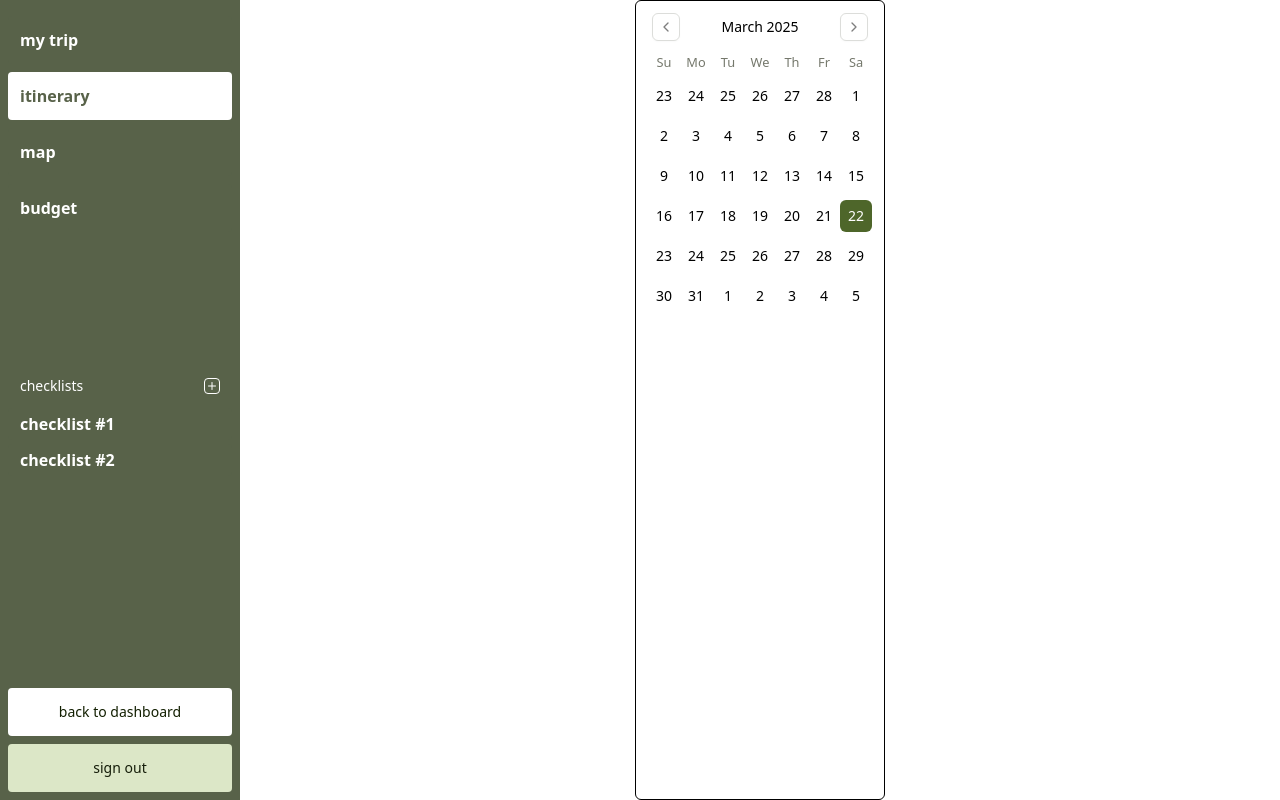
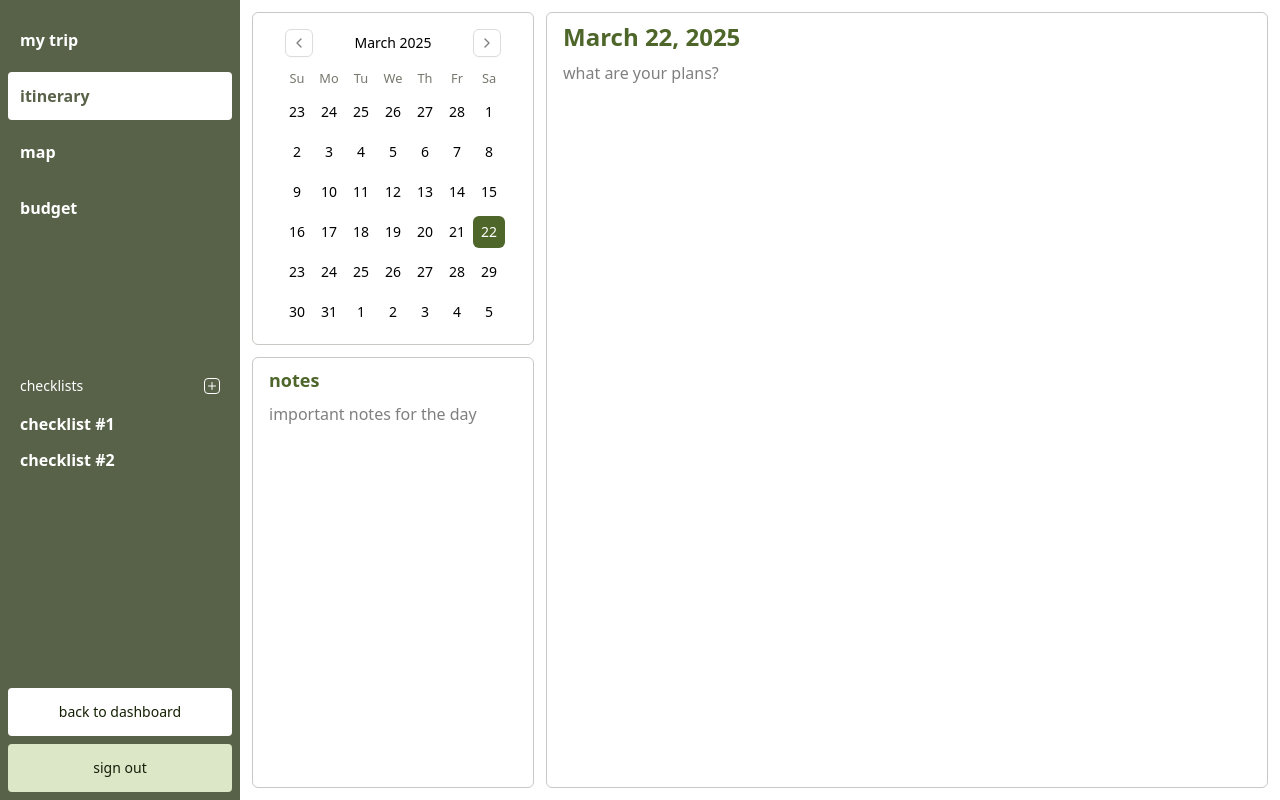
Before and after one commit to ashleybhandari/trip-planner, a React (Vite) app in the folder client/: page /trip/1/itinerary in a window 1280 px wide. Built offline with nearby package versions, Linux system fonts and the light colour scheme; sample sign-in values are in the browser's storage.

Commit message:
Add Itinerary UI

```diff
--- /dev/null
+++ b/client/src/components/itinerary/PageSection.tsx
@@ -0,0 +1,19 @@
+import { cn } from "@/lib/utils";
+
+type PageSectionProps = {
+  children: React.ReactNode;
+  className?: string;
+};
+
+export default function PageSection({ children, className }: PageSectionProps) {
+  return (
+    <section
+      className={cn(
+        "flex justify-center rounded-md border border-outline/40",
+        className
+      )}
+    >
+      {children}
+    </section>
+  );
+}
--- /dev/null
+++ b/client/src/components/itinerary/TextArea.tsx
@@ -0,0 +1,21 @@
+import { cn } from "@/lib/utils";
+
+type TextAreaProps = {
+  placeholder?: string;
+  defaultValue?: string;
+  className?: string;
+};
+
+export default function TextArea({
+  placeholder,
+  defaultValue,
+  className,
+}: TextAreaProps) {
+  return (
+    <textarea
+      placeholder={placeholder}
+      defaultValue={defaultValue}
+      className={cn("outline-0 resize-none min-h-48", className)}
+    ></textarea>
+  );
+}
--- a/client/src/components/navigation/MobileNavigation.tsx
+++ b/client/src/components/navigation/MobileNavigation.tsx
@@ -44,9 +44,9 @@ export function MobileNavigation({ className }: MobileNavigationProps) {
           >
             <AlignLeft />
           </button>
-          <div className="lowercase font-bold absolute left-1/2 top-1/2 -translate-x-1/2 -translate-y-1/2 ">
+          <h1 className="lowercase font-bold absolute left-1/2 top-1/2 -translate-x-1/2 -translate-y-1/2 ">
             {openedPageName}
-          </div>
+          </h1>
         </div>
       ) : (
         <div className="flex flex-col w-screen h-screen p-3">
--- a/client/src/components/ui/calendar.tsx
+++ b/client/src/components/ui/calendar.tsx
@@ -14,7 +14,7 @@ function Calendar({
   return (
     <DayPicker
       showOutsideDays={showOutsideDays}
-      className={cn("p-3", className)}
+      className={cn("p-3 w-fit h-fit", className)}
       classNames={{
         months: "flex flex-col sm:flex-row gap-2",
         month: "flex flex-col gap-4",
--- a/client/src/views/ItineraryView.tsx
+++ b/client/src/views/ItineraryView.tsx
@@ -1,15 +1,42 @@
+import { cn } from "@/lib/utils";
 import { useState } from "react";
 import { Calendar } from "@/components/ui/calendar";
+import PageSection from "@/components/itinerary/PageSection";
+import TextArea from "@/components/itinerary/TextArea";
 
 export default function ItineraryView() {
   const [date, setDate] = useState<Date | undefined>(new Date());
+  const headerClasses = "font-bold text-primary mb-2";
 
   return (
-    <Calendar
-      mode="single"
-      selected={date}
-      onSelect={setDate}
-      className="rounded-md border"
-    />
+    <div className="flex flex-col md:flex-row gap-3 w-full h-full p-3">
+      <div className="flex flex-col min-[550px]:flex-row md:flex-col gap-3">
+        <PageSection>
+          <Calendar
+            mode="single"
+            selected={date}
+            onSelect={setDate}
+            className="lg:px-7 lg:py-4"
+          />
+        </PageSection>
+        <PageSection className="grow px-4 py-2 flex flex-col">
+          <h2 className={cn("text-lg", headerClasses)}>notes</h2>
+          <TextArea
+            placeholder="important notes for the day"
+            className="grow"
+          />
+        </PageSection>
+      </div>
+      <PageSection className="grow px-4 py-2 flex flex-col">
+        <h2 className={cn("text-2xl", headerClasses)}>
+          {date?.toLocaleDateString("en-US", {
+            year: "numeric",
+            month: "long",
+            day: "numeric",
+          })}
+        </h2>
+        <TextArea placeholder="what are your plans?" className="grow" />
+      </PageSection>
+    </div>
   );
 }
```
